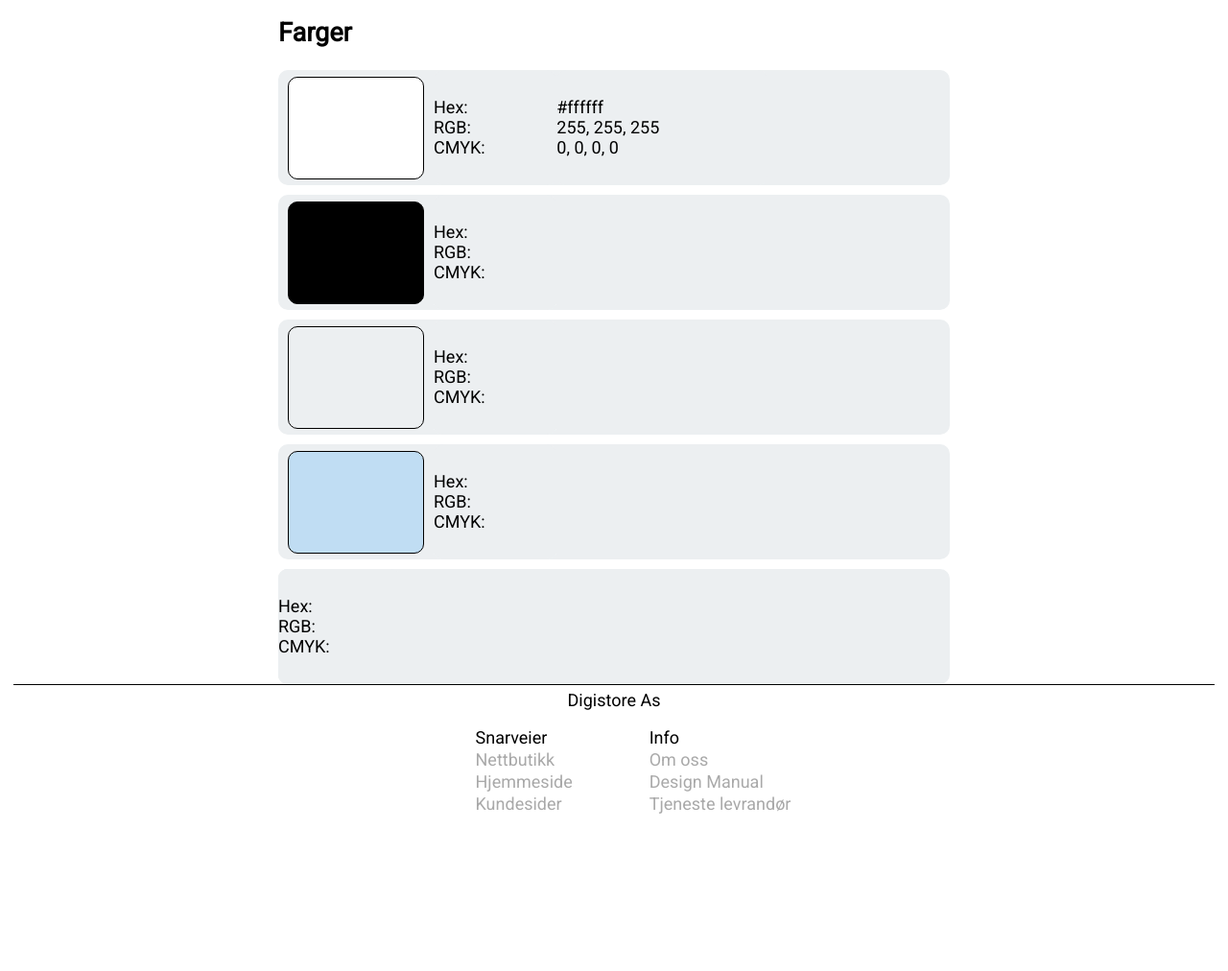
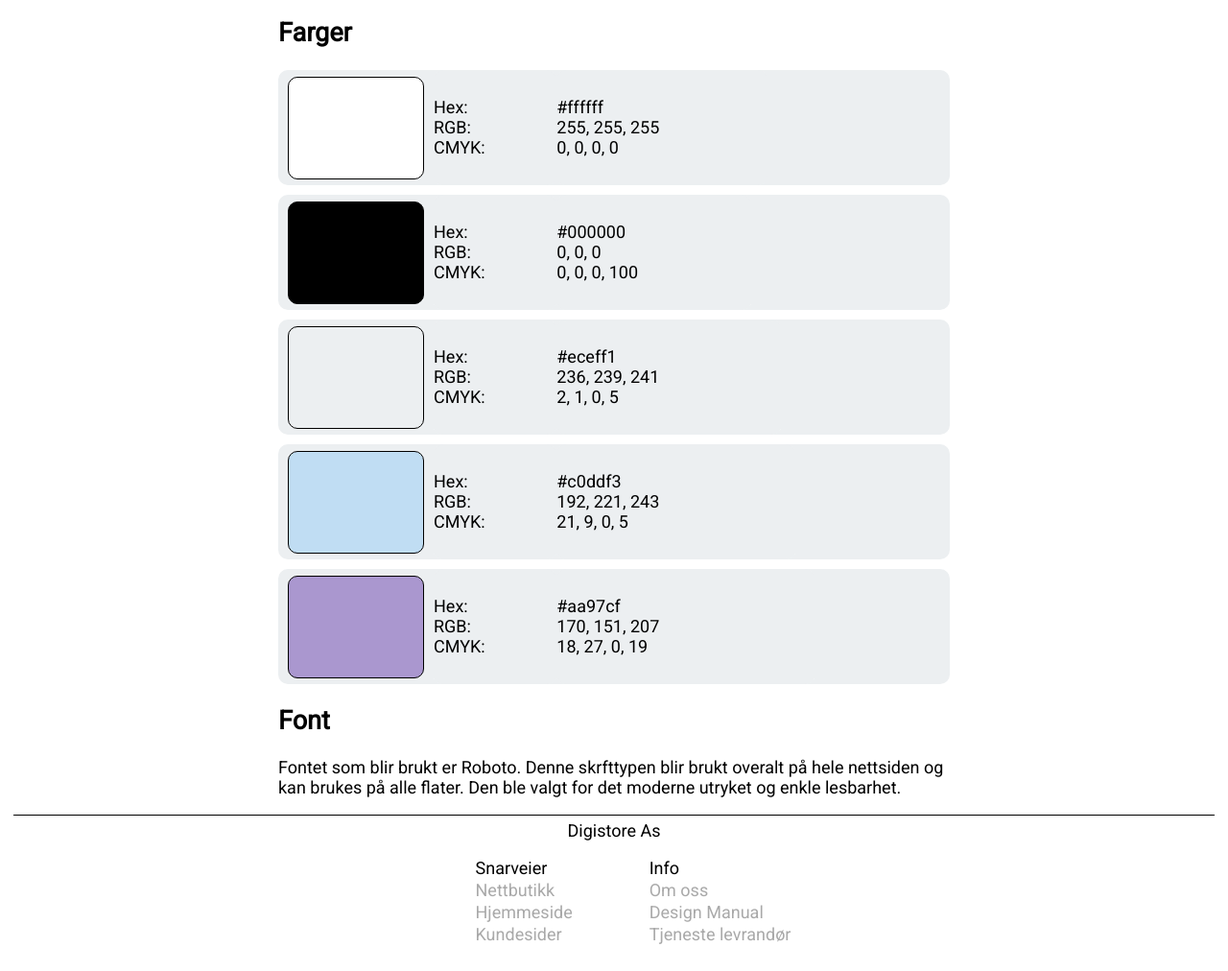
Before and after one commit to GekkoJr/arsoppgave-1, a PHP site: page /design.php in a window 1280 px wide. Shown: the part 575-1587 px from the top of the page at 96% size. Before the commit the page ends 1423 px from the top, so only its background shows below. Run offline with PHP 8.4, Linux system fonts and the light colour scheme; data that the repository does not hold is empty; style sheets or scripts are compiled from the project's sources.

Commit message:
design manual ferddig?

```diff
--- a/design.php
+++ b/design.php
@@ -18,7 +18,7 @@ include("komponenter/header.html");
                 <img src="ikoner/LogoandTEXT.svg" alt="full logo sort tekst">
             </div>
             <div>
-                <img src="ikoner/LogoandTextHvit.svg">
+                <img src="ikoner/LogoandTextHvit.svg" alt="full logo hvit med tekst">
             </div>
         </div>
         <h2>Logo</h2>
@@ -65,9 +65,9 @@ include("komponenter/header.html");
                                 <p>CMYK:</p>
                             </div>
                             <div>
-                                <p></p>
-                                <p></p>
-                                <p></p>
+                                <p>#000000</p>
+                                <p>0, 0, 0</p>
+                                <p>0, 0, 0, 100</p>
                             </div>
 
                         </div>
@@ -88,11 +88,11 @@ include("komponenter/header.html");
                                 <p>CMYK:</p>
                             </div>
                             <div>
-                                <p></p>
-                                <p></p>
-                                <p></p>
+                                <p>#eceff1</p>
+                                <p>236, 239, 241</p>
+                                <p>2, 1, 0, 5</p>
                             </div>
-                            <p></p>
+
                         </div>
                     </div>
                 </div>
@@ -111,11 +111,11 @@ include("komponenter/header.html");
                                 <p>CMYK:</p>
                             </div>
                             <div>
-                                <p></p>
-                                <p></p>
-                                <p></p>
+                                <p>#c0ddf3</p>
+                                <p>192, 221, 243</p>
+                                <p>21, 9, 0, 5</p>
                             </div>
-                            <p></p>
+
                         </div>
                     </div>
                 </div>
@@ -134,16 +134,19 @@ include("komponenter/header.html");
                                 <p>CMYK:</p>
                             </div>
                             <div>
-                                <p></p>
-                                <p></p>
-                                <p></p>
+                                <p>#aa97cf</p>
+                                <p>170, 151, 207</p>
+                                <p>18, 27, 0, 19</p>
                             </div>
-                            <p></p>
+
                         </div>
                     </div>
                 </div>
             </div>
         </div>
+        <h2>Font</h2>
+        <p>Fontet som blir brukt er Roboto. Denne skrfttypen blir brukt overalt på hele nettsiden og kan brukes på alle flater.
+        Den ble valgt for det moderne utryket og enkle lesbarhet.</p>
     </article>
 </main>
 <?php
--- a/style.scss
+++ b/style.scss
@@ -673,7 +673,7 @@ table {
 
 }
 
-@for $i from 1 through 4 {
+@for $i from 1 through 5 {
   #color#{$i} {
     background-color: nth($fargeAArr, $i);
     border: 1px solid $text;
```
